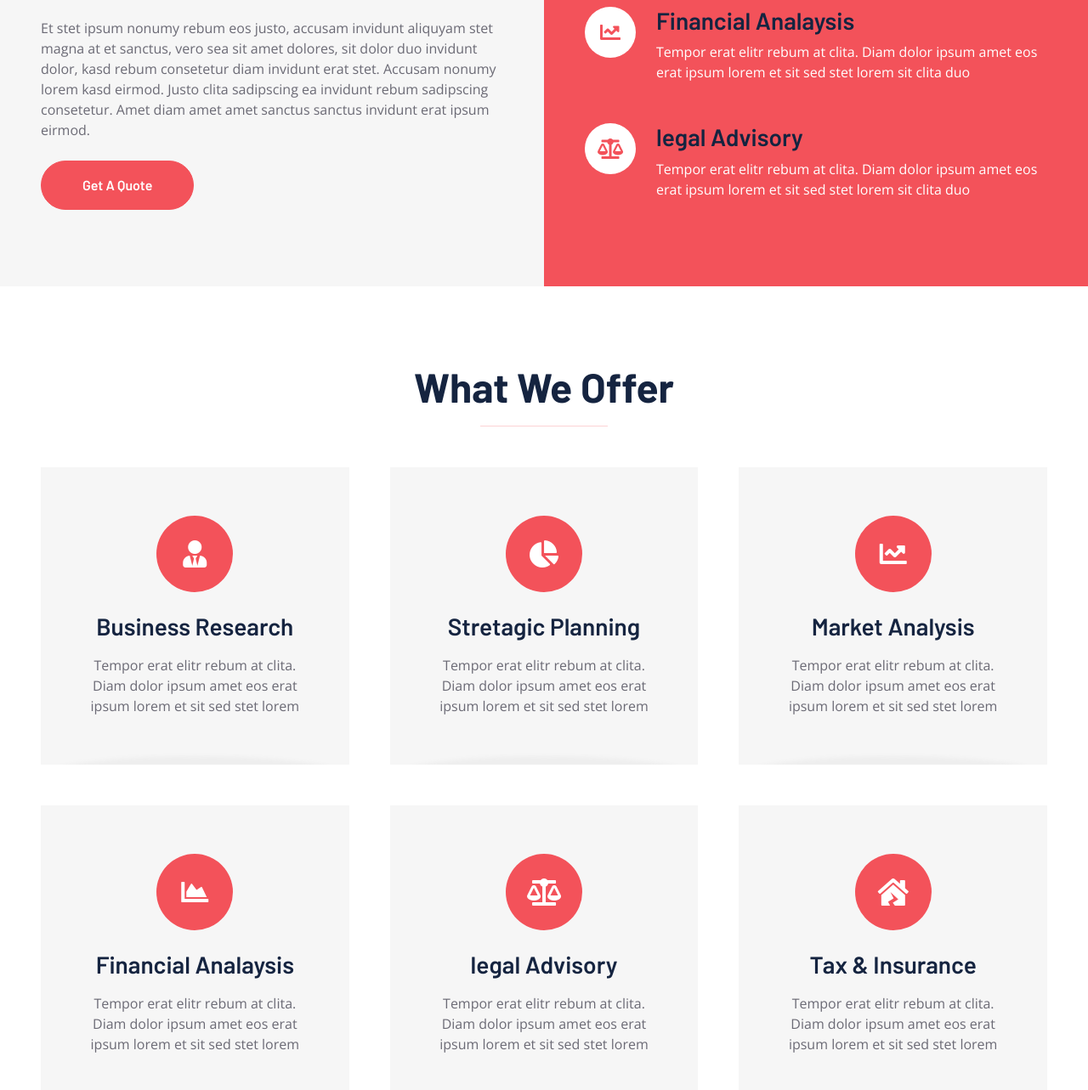
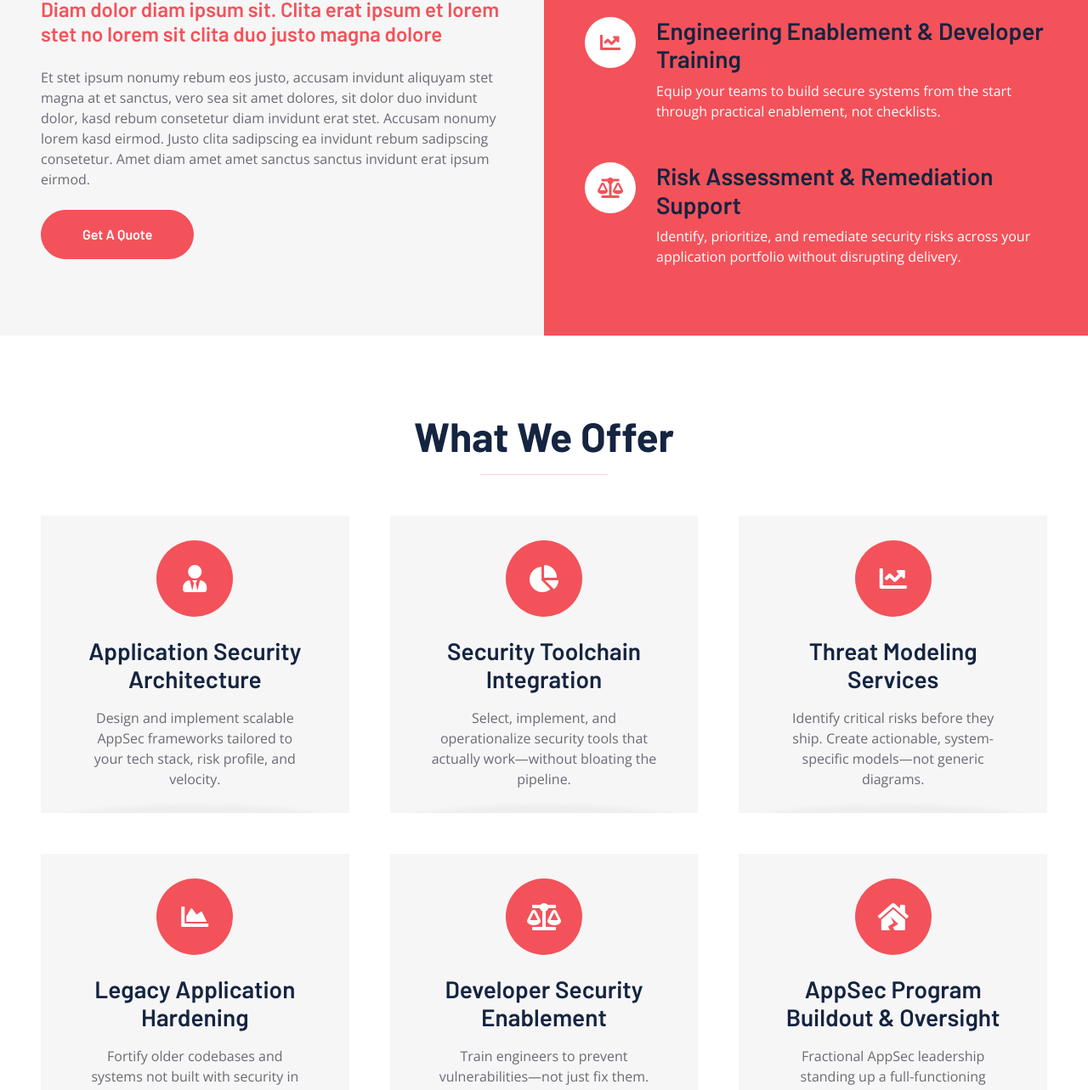
Before and after one commit to jjstewart/blackwatchsec.github.io, a plain HTML site: page index.html in a window 1280 px wide. Shown: the part 1089-2372 px from the top of the page at 85% size. Drawn offline with nearby package versions, Linux system fonts and the light colour scheme.

Commit message:
Update index.html

```diff
--- a/index.html
+++ b/index.html
@@ -3,7 +3,7 @@
 
 <head>
     <meta charset="utf-8">
-    <title>CONSULT - Consultancy Website Template</title>
+    <title>BLACK WATCH SECURITY - Application Security Consultancy</title>
     <meta content="width=device-width, initial-scale=1.0" name="viewport">
     <meta content="Free HTML Templates" name="keywords">
     <meta content="Free HTML Templates" name="description">
@@ -46,10 +46,7 @@
             <div class="col-md-6 text-center text-lg-end">
                 <div class="position-relative d-inline-flex align-items-center bg-primary text-white top-shape px-5">
                     <div class="me-3 pe-3 border-end py-2">
-                        <p class="m-0"><i class="fa fa-envelope-open me-2"></i>info@example.com</p>
-                    </div>
-                    <div class="py-2">
-                        <p class="m-0"><i class="fa fa-phone-alt me-2"></i>+012 345 6789</p>
+                        <p class="m-0"><i class="fa fa-envelope-open me-2"></i>contact@blackwatchsec.com</p>
                     </div>
                 </div>
             </div>
@@ -97,8 +94,8 @@
                     <img class="w-100" src="img/carousel-1.jpg" alt="Image">
                     <div class="carousel-caption d-flex flex-column align-items-center justify-content-center">
                         <div class="p-3" style="max-width: 900px;">
-                            <h5 class="text-white text-uppercase">Business Consultancy</h5>
-                            <h1 class="display-1 text-white mb-md-4">We Provide Solution On Your Business</h1>
+                            <h5 class="text-white text-uppercase">Application Security Consultancy</h5>
+                            <h1 class="display-1 text-white mb-md-4">We Provide Application Security Solutions For Your Business</h1>
                             <a href="" class="btn btn-primary py-md-3 px-md-5 me-3 rounded-pill">Get Quote</a>
                             <a href="" class="btn btn-secondary py-md-3 px-md-5 rounded-pill">Contact Us</a>
                         </div>
@@ -108,7 +105,7 @@
                     <img class="w-100" src="img/carousel-2.jpg" alt="Image">
                     <div class="carousel-caption d-flex flex-column align-items-center justify-content-center">
                         <div class="p-3" style="max-width: 900px;">
-                            <h5 class="text-white text-uppercase">Business Consultancy</h5>
+                            <h5 class="text-white text-uppercase">Application Security Consultancy</h5>
                             <h1 class="display-1 text-white mb-md-4">Take Our Help To Reach The Top Level</h1>
                             <a href="" class="btn btn-primary py-md-3 px-md-5 me-3 rounded-pill">Get Quote</a>
                             <a href="" class="btn btn-secondary py-md-3 px-md-5 rounded-pill">Contact Us</a>
@@ -135,7 +132,7 @@
     <div class="container-fluid bg-secondary p-0">
         <div class="row g-0">
             <div class="col-lg-6 py-6 px-5">
-                <h1 class="display-5 mb-4">Welcome To <span class="text-primary">CONSULT</span></h1>
+                <h1 class="display-5 mb-4">Welcome To <span class="text-primary">BLACK WATCH SECURITY</span></h1>
                 <h4 class="text-primary mb-4">Diam dolor diam ipsum sit. Clita erat ipsum et lorem stet no lorem sit clita duo justo magna dolore</h4>
                 <p class="mb-4">Et stet ipsum nonumy rebum eos justo, accusam invidunt aliquyam stet magna at et sanctus, vero sea sit amet dolores, sit dolor duo invidunt dolor, kasd rebum consetetur diam invidunt erat stet. Accusam nonumy lorem kasd eirmod. Justo clita sadipscing ea invidunt rebum sadipscing consetetur. Amet diam amet amet sanctus sanctus invidunt erat ipsum eirmod.</p>
                 <a href="" class="btn btn-primary py-md-3 px-md-5 rounded-pill">Get A Quote</a>
@@ -147,8 +144,8 @@
                             <i class="fa fa-user-tie fs-4"></i>
                         </div>
                         <div class="ps-4">
-                            <h3>Business Planning</h3>
-                            <p class="mb-0">Tempor erat elitr rebum at clita. Diam dolor ipsum amet eos erat ipsum lorem et sit sed stet lorem sit clita duo</p>
+                            <h3>Application Security Program Development & Execution</h3>
+                            <p class="mb-0">Full lifecycle AppSec planning, strategy, and implementation tailored to business and technical environments.</p>
                         </div>
                     </div>
                     <div class="d-flex text-white mb-5">
@@ -156,8 +153,8 @@
                             <i class="fa fa-chart-line fs-4"></i>
                         </div>
                         <div class="ps-4">
-                            <h3>Financial Analaysis</h3>
-                            <p class="mb-0">Tempor erat elitr rebum at clita. Diam dolor ipsum amet eos erat ipsum lorem et sit sed stet lorem sit clita duo</p>
+                            <h3>Engineering Enablement & Developer Training</h3>
+                            <p class="mb-0">Equip your teams to build secure systems from the start through practical enablement, not checklists.</p>
                         </div>
                     </div>
                     <div class="d-flex text-white">
@@ -165,8 +162,8 @@
                             <i class="fa fa-balance-scale fs-4"></i>
                         </div>
                         <div class="ps-4">
-                            <h3>legal Advisory</h3>
-                            <p class="mb-0">Tempor erat elitr rebum at clita. Diam dolor ipsum amet eos erat ipsum lorem et sit sed stet lorem sit clita duo</p>
+                            <h3> Risk Assessment & Remediation Support</h3>
+                            <p class="mb-0">Identify, prioritize, and remediate security risks across your application portfolio without disrupting delivery.</p>
                         </div>
                     </div>
                 </div>
@@ -188,8 +185,8 @@
                     <div class="d-flex align-items-center justify-content-center bg-primary text-white rounded-circle mx-auto mb-4" style="width: 90px; height: 90px;">
                         <i class="fa fa-user-tie fa-2x"></i>
                     </div>
-                    <h3 class="mb-3">Business Research</h3>
-                    <p class="mb-0">Tempor erat elitr rebum at clita. Diam dolor ipsum amet eos erat ipsum lorem et sit sed stet lorem</p>
+                    <h3 class="mb-3">Application Security Architecture</h3>
+                    <p class="mb-0">Design and implement scalable AppSec frameworks tailored to your tech stack, risk profile, and velocity.</p>
                 </div>
             </div>
             <div class="col-lg-4 col-md-6">
@@ -197,8 +194,8 @@
                     <div class="d-flex align-items-center justify-content-center bg-primary text-white rounded-circle mx-auto mb-4" style="width: 90px; height: 90px;">
                         <i class="fa fa-chart-pie fa-2x"></i>
                     </div>
-                    <h3 class="mb-3">Stretagic Planning</h3>
-                    <p class="mb-0">Tempor erat elitr rebum at clita. Diam dolor ipsum amet eos erat ipsum lorem et sit sed stet lorem</p>
+                    <h3 class="mb-3">Security Toolchain Integration</h3>
+                    <p class="mb-0">Select, implement, and operationalize security tools that actually work—without bloating the pipeline.</p>
                 </div>
             </div>
             <div class="col-lg-4 col-md-6">
@@ -206,8 +203,8 @@
                     <div class="d-flex align-items-center justify-content-center bg-primary text-white rounded-circle mx-auto mb-4" style="width: 90px; height: 90px;">
                         <i class="fa fa-chart-line fa-2x"></i>
                     </div>
-                    <h3 class="mb-3">Market Analysis</h3>
-                    <p class="mb-0">Tempor erat elitr rebum at clita. Diam dolor ipsum amet eos erat ipsum lorem et sit sed stet lorem</p>
+                    <h3 class="mb-3">Threat Modeling Services</h3>
+                    <p class="mb-0">Identify critical risks before they ship. Create actionable, system-specific models—not generic diagrams.</p>
                 </div>
             </div>
             <div class="col-lg-4 col-md-6">
@@ -215,8 +212,8 @@
                     <div class="d-flex align-items-center justify-content-center bg-primary text-white rounded-circle mx-auto mb-4" style="width: 90px; height: 90px;">
                         <i class="fa fa-chart-area fa-2x"></i>
                     </div>
-                    <h3 class="mb-3">Financial Analaysis</h3>
-                    <p class="mb-0">Tempor erat elitr rebum at clita. Diam dolor ipsum amet eos erat ipsum lorem et sit sed stet lorem</p>
+                    <h3 class="mb-3">Legacy Application Hardening</h3>
+                    <p class="mb-0">Fortify older codebases and systems not built with security in mind—without needing to rewrite from scratch..</p>
                 </div>
             </div>
             <div class="col-lg-4 col-md-6">
@@ -224,8 +221,8 @@
                     <div class="d-flex align-items-center justify-content-center bg-primary text-white rounded-circle mx-auto mb-4" style="width: 90px; height: 90px;">
                         <i class="fa fa-balance-scale fa-2x"></i>
                     </div>
-                    <h3 class="mb-3">legal Advisory</h3>
-                    <p class="mb-0">Tempor erat elitr rebum at clita. Diam dolor ipsum amet eos erat ipsum lorem et sit sed stet lorem</p>
+                    <h3 class="mb-3">Developer Security Enablement</h3>
+                    <p class="mb-0">Train engineers to prevent vulnerabilities—not just fix them. Practical, language-specific, and aligned to real risks.</p>
                 </div>
             </div>
             <div class="col-lg-4 col-md-6">
@@ -233,8 +230,8 @@
                     <div class="d-flex align-items-center justify-content-center bg-primary text-white rounded-circle mx-auto mb-4" style="width: 90px; height: 90px;">
                         <i class="fa fa-house-damage fa-2x"></i>
                     </div>
-                    <h3 class="mb-3">Tax & Insurance</h3>
-                    <p class="mb-0">Tempor erat elitr rebum at clita. Diam dolor ipsum amet eos erat ipsum lorem et sit sed stet lorem</p>
+                    <h3 class="mb-3">AppSec Program Buildout & Oversight</h3>
+                    <p class="mb-0">Fractional AppSec leadership standing up a full-functioning application security practice without hiring a full-time team.</p>
                 </div>
             </div>
         </div>
```
